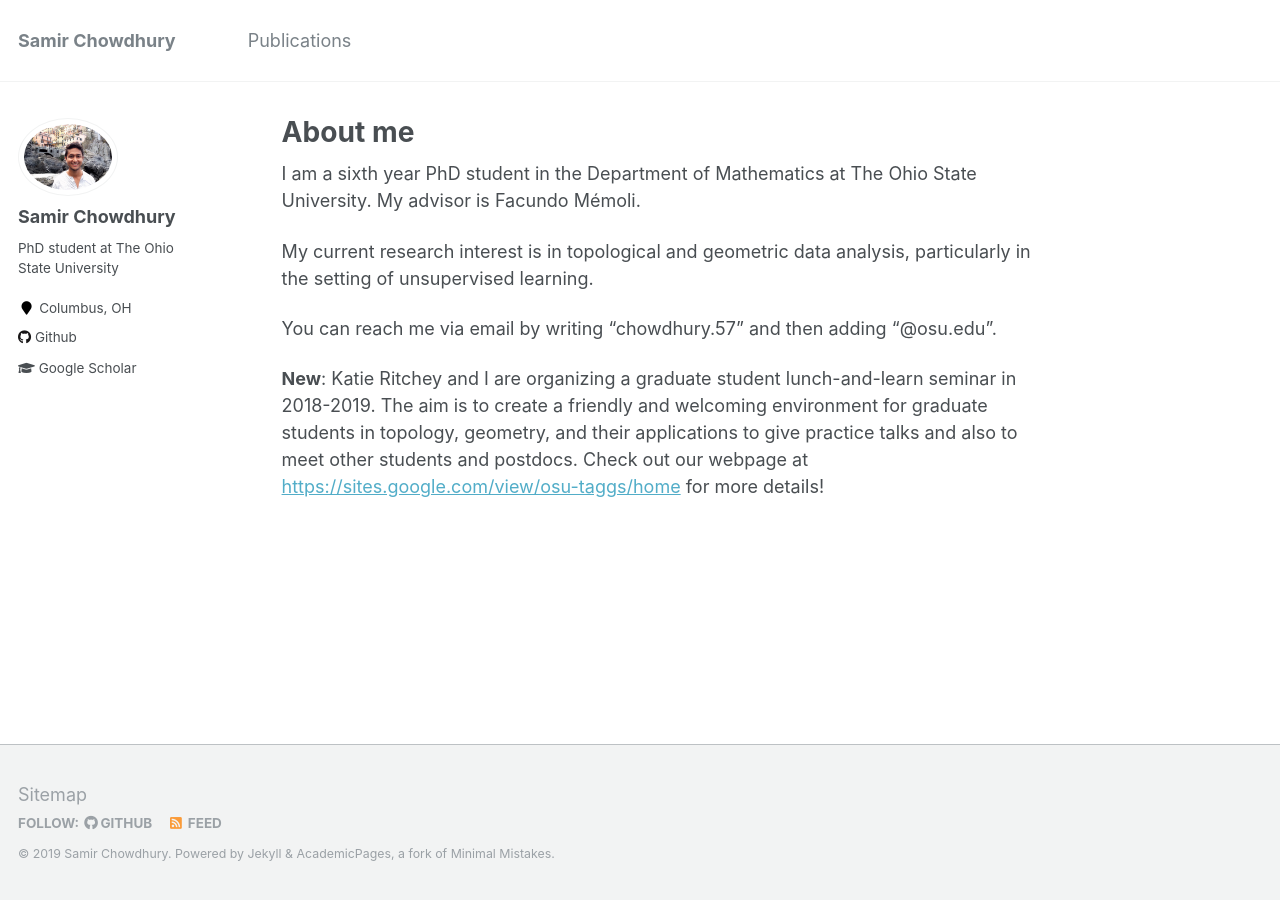
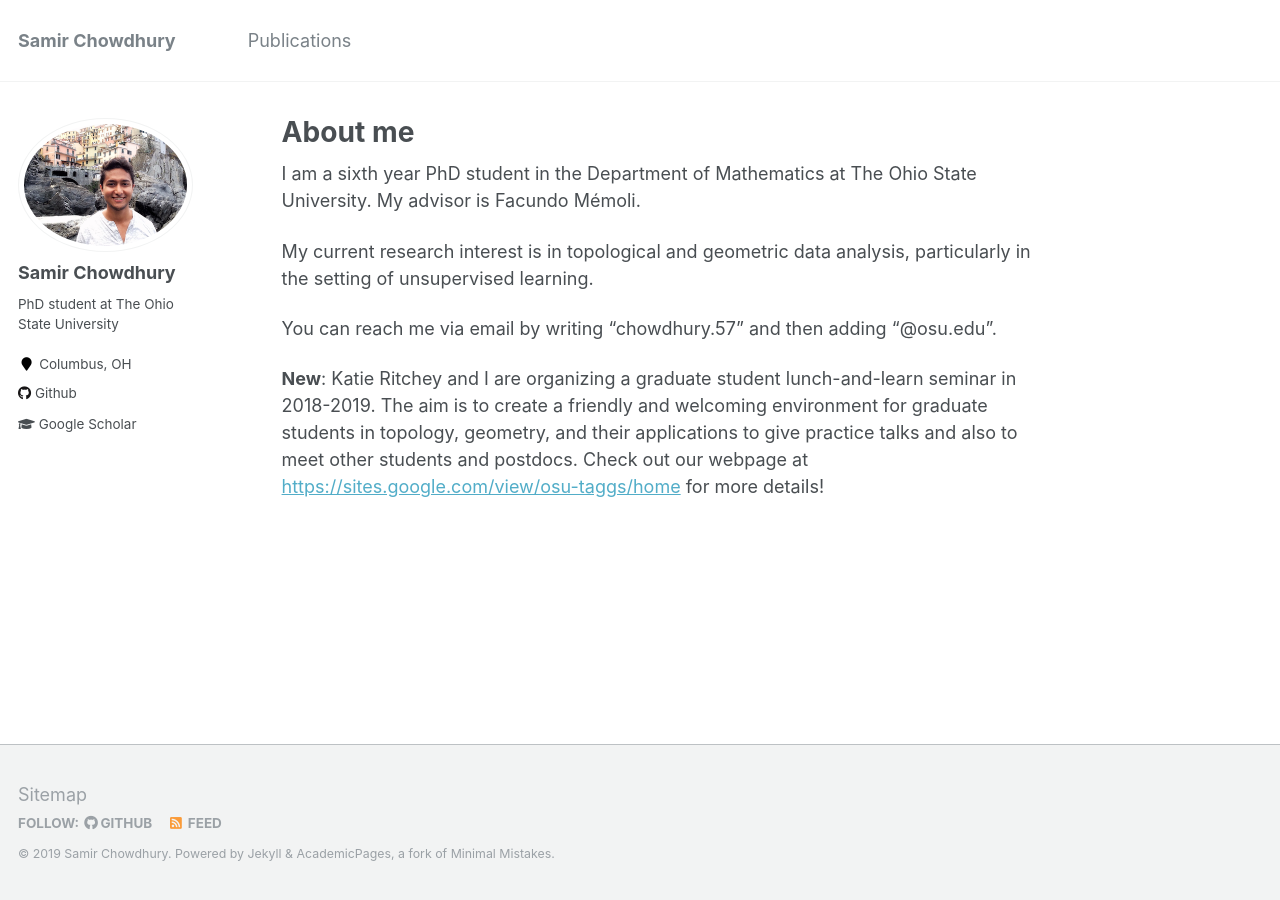
Before and after one commit to samirchowdhury/samirchowdhury.github.io, a Jekyll site: the page built from _pages/about.md, in a window 1280 px wide. Built offline with Jekyll 4.4.1, drawn with Linux system fonts in a browser that asks for light colours.

Commit message:
Update _sidebar.scss

```diff
--- a/_sass/_sidebar.scss
+++ b/_sass/_sidebar.scss
@@ -82,7 +82,7 @@
   }
 
   img {
-    max-width: 100px;/*used to be 175 */
+    max-width: 175px;/*used to be 175 */
     border-radius: 50%;
 
     @include breakpoint($large) {
```
